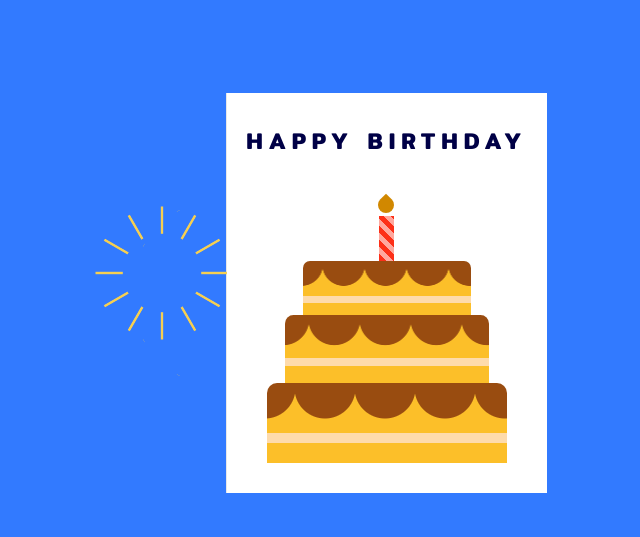
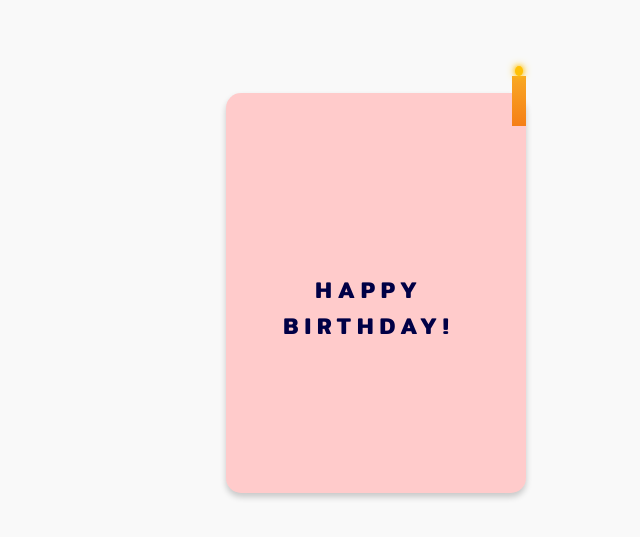
Before and after one commit to Korawit14/Happy, a plain HTML site: page index1.html in a window 1280 px wide. Shown: the part 107-644 px from the top of the page, without its empty margins (414-1054 px from the left). Drawn offline with Linux system fonts and the light colour scheme.

Commit message:
Update index1.html

```diff
--- a/index1.html
+++ b/index1.html
@@ -4,77 +4,129 @@
     <meta name="viewport" content="width=device-width, initial-scale=1.0" />
     <title>Birthday Card</title>
     <!-- Google Font-->
-    <link
-      href="https://fonts.googleapis.com/css2?family=Poppins&display=swap"
-      rel="stylesheet"
-    />
-    <!-- Stylesheet -->
-    <link rel="stylesheet" href="style1.css" />
+    <link href="https://fonts.googleapis.com/css2?family=Poppins&display=swap" rel="stylesheet" />
     <link rel="preconnect" href="https://fonts.googleapis.com">
     <link rel="preconnect" href="https://fonts.gstatic.com" crossorigin>
     <link href="https://fonts.googleapis.com/css2?family=Mitr:wght@600;700&display=swap" rel="stylesheet">
+    <!-- Stylesheet -->
+    <link rel="stylesheet" href="style1.css" />
+    <style>
+      body {
+        background-color: #f9f9f9;
+        display: flex;
+        justify-content: center;
+        align-items: center;
+        height: 100vh;
+        margin: 0;
+      }
+
+      .card {
+        width: 300px;
+        height: 400px;
+        perspective: 1000px;
+        cursor: pointer;
+      }
+
+      .outside {
+        position: relative;
+        width: 100%;
+        height: 100%;
+        transition: transform 1s;
+        transform-style: preserve-3d;
+      }
+
+      .front, .back {
+        position: absolute;
+        width: 100%;
+        height: 100%;
+        backface-visibility: hidden;
+        display: flex;
+        justify-content: center;
+        align-items: center;
+        border-radius: 15px;
+        box-shadow: 0px 4px 6px rgba(0, 0, 0, 0.2);
+      }
+
+      .front {
+        background-color: #ffcbcb;
+        font-family: 'Mitr', sans-serif;
+        font-size: 20px;
+        color: #333;
+        text-align: center;
+      }
+
+      .back {
+        background-color: #fff;
+        transform: rotateY(180deg);
+        text-align: center;
+        padding: 20px;
+        font-family: 'Mitr', sans-serif;
+        font-size: 18px;
+        color: #333;
+        line-height: 1.5;
+      }
+
+      .candle {
+        width: 15px;
+        height: 50px;
+        background: linear-gradient(to bottom, #f9a825, #f57f17);
+        margin: 20px auto 0;
+        position: relative;
+      }
+
+      .candle:before {
+        content: '';
+        position: absolute;
+        top: -10px;
+        left: 50%;
+        transform: translateX(-50%);
+        width: 8px;
+        height: 10px;
+        background: #ffc107;
+        border-radius: 50%;
+        box-shadow: 0 0 5px #ffc107, 0 0 10px #ffc107;
+      }
+
+      .inside {
+        background: linear-gradient(to right, #e7e7e7, #ffffff 30%);
+        line-height: 1.8;
+        text-align: center;
+        padding: 15px;
+        font-size: 16px;
+      }
+    </style>
   </head>
   <body>
-    <div class="card">
+    <div class="card" id="birthdayCard">
       <div class="outside">
         <div class="front">
-          <p>Happy Birthday</p>
-          <div class="cake">
-            <div class="top-layer"></div>
-            <div class="middle-layer"></div>
-            <div class="bottom-layer"></div>
-            <div class="candle"></div>
-          </div>
+          <p>Happy Birthday!</p>
+          <div class="candle"></div>
         </div>
-        <div class="back"></div>
+        <div class="back">
+          <p>สุขสันต์วันเกิดนะครับแม่ตุ๊ก 🎉</p>
+          <p>ขอให้มีสุขภาพแข็งแรงและมีความสุขทุกวัน!</p>
+        </div>
       </div>
-      <div class="inside">
-        <p>สุขสันต์วันเกิดนะครับแม่ตุ๊ก วันเกิดปีนี้ขอให้แม่ตุ๊กมีความสุขมาก ๆ สุขภาพร่างกายแข็งแรง กินข้าวให้อิ่ม นอนให้หลับ พักผ่อนให้เพียงพอ ไม่มีเรื่องที่ทุกข์ใจ ไม่เครียดกับงาน ขอให้แม่ตุ๊กพบเจอแต่สิ่งที่ดี ๆ อยู่กับแซมไปนาน ๆ นะครับ</p>
-        <img class="img" src="./Untitled design (1).png" alt="">
-      </div>
-      <div class="firework" id="firework1">
-        <div class="explosion"></div>
-        <div class="explosion"></div>
-        <div class="explosion"></div>
-        <div class="explosion"></div>
-        <div class="explosion"></div>
-        <div class="explosion"></div>
-        <div class="explosion"></div>
-        <div class="explosion"></div>
-        <div class="explosion"></div>
-        <div class="explosion"></div>
-        <div class="explosion"></div>
-        <div class="explosion"></div>
-      </div>
-      <div class="firework" id="firework2">
-        <div class="explosion"></div>
-        <div class="explosion"></div>
-        <div class="explosion"></div>
-        <div class="explosion"></div>
-        <div class="explosion"></div>
-        <div class="explosion"></div>
-        <div class="explosion"></div>
-        <div class="explosion"></div>
-        <div class="explosion"></div>
-        <div class="explosion"></div>
-        <div class="explosion"></div>
-        <div class="explosion"></div>
-      </div>
-      <div class="firework" id="firework3">
-        <div class="explosion"></div>
-        <div class="explosion"></div>
-        <div class="explosion"></div>
-        <div class="explosion"></div>
-        <div class="explosion"></div>
-        <div class="explosion"></div>
-        <div class="explosion"></div>
-        <div class="explosion"></div>
-        <div class="explosion"></div>
-        <div class="explosion"></div>
-        <div class="explosion"></div>
-        <div class="explosion"></div>
-      </div>
+    </div>
 
+    <script>
+      const card = document.getElementById("birthdayCard");
+      const outside = card.querySelector(".outside");
 
+      // Toggle card flip on click or touch
+      card.addEventListener("click", () => {
+        outside.style.transform = outside.style.transform === "rotateY(180deg)"
+          ? "rotateY(0deg)"
+          : "rotateY(180deg)";
+      });
 
+      // Optional: Support touch events for mobile devices
+      card.addEventListener("touchstart", () => {
+        outside.style.transform = outside.style.transform === "rotateY(180deg)"
+          ? "rotateY(0deg)"
+          : "rotateY(180deg)";
+      });
+    </script>
   </body>
+</html>
```
